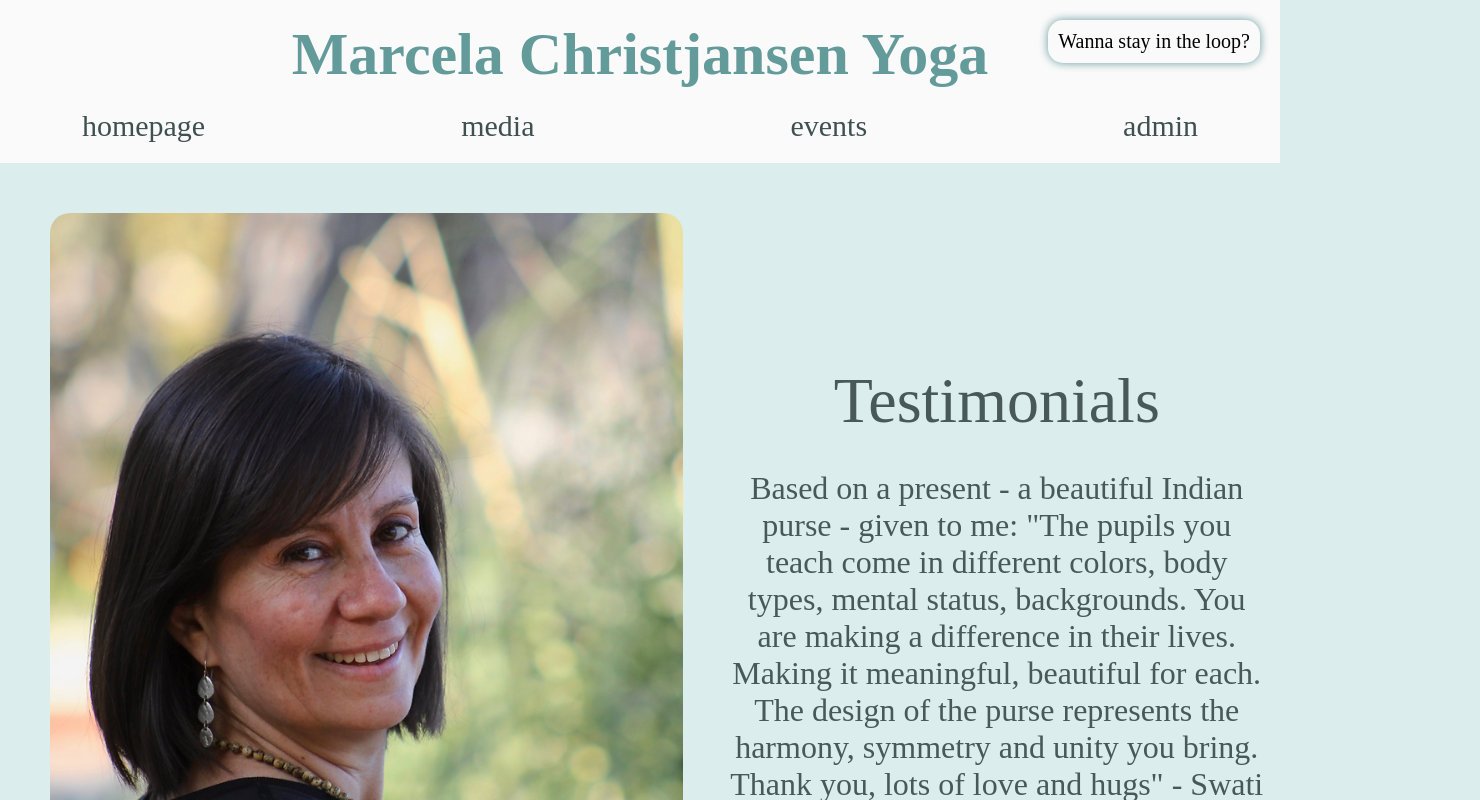
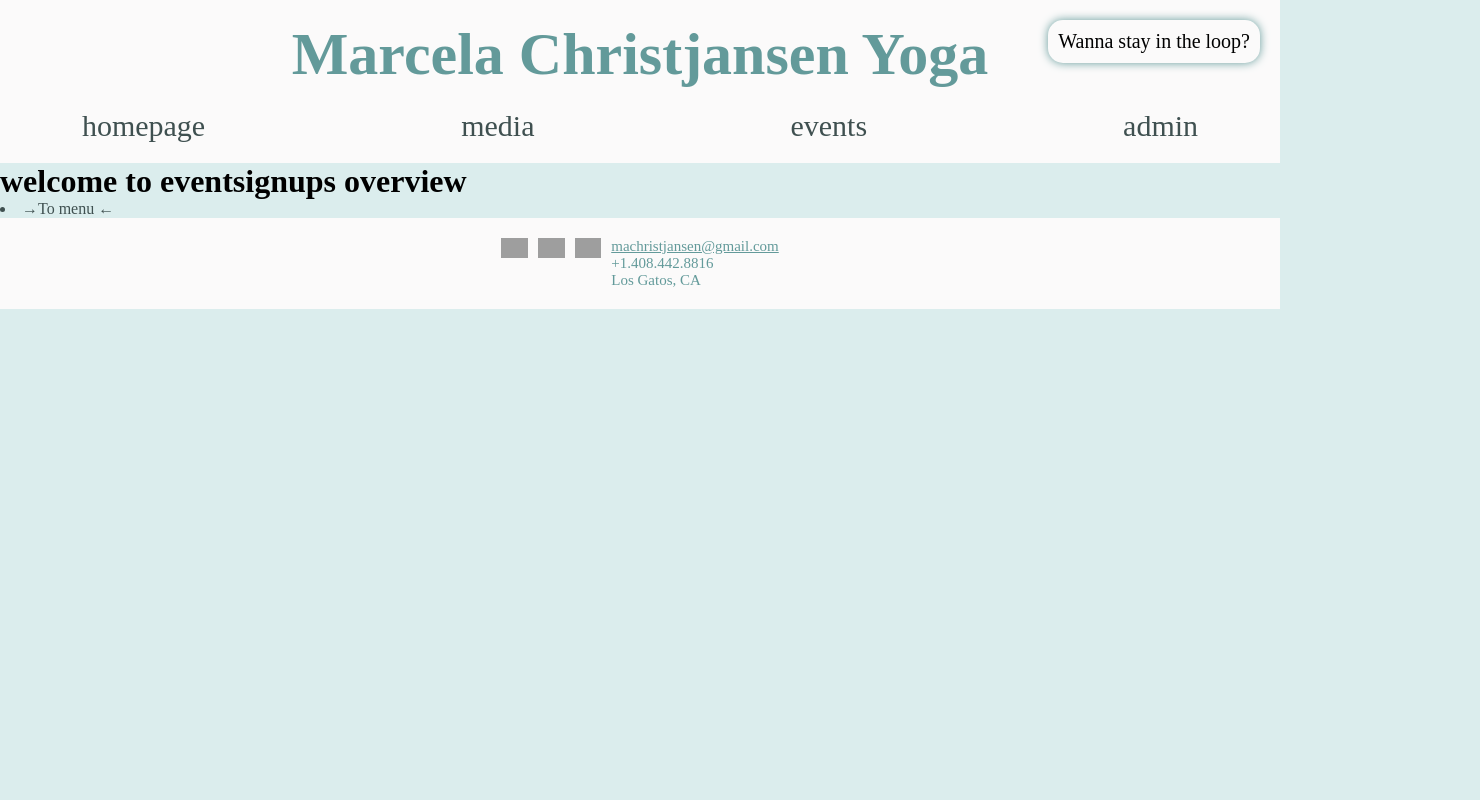
Before and after one commit to MaxusTheOne/Yoga-frontend, a React (Vite) app in the folder YogaFrontend/: page /eventSignups in a window 1280 px wide. Shown: the top 800 px of the page, 1480 px wide, since content can reach past the window. Built offline with nearby package versions, Linux system fonts and the light colour scheme; grey boxes are pictures that could not be loaded; a web font is replaced by a local one.

Commit message:
set up basic structure for event signup overview page

```diff
--- a/YogaFrontend/src/App.jsx
+++ b/YogaFrontend/src/App.jsx
@@ -11,6 +11,7 @@ import ContentManagement from './components/Adminpage/Content overview/ContentMa
 import EventManagement from './components/Adminpage/Event overview/EventManagement.jsx'
 import ExtendedMenu from './components/Adminpage/Menu overview/ExtendedMenu.jsx'
 import SeeAllMembers from './components/Adminpage/Member overview/SeeAllMembers.jsx'
+import EventSignups from './components/Adminpage/Event overview/EventSignups.jsx'
 
 // import "./homepage.css";
 
@@ -20,6 +21,7 @@ function App() {
             <Routes>
                 <Route path="/" element={<Homepage />} />
                 <Route path="*" element={<Homepage />} />
+                <Route path="eventSignups" element={<EventSignups />} />{' '}
                 <Route path="adminMenu" element={<ExtendedMenu />} />
                 <Route path="memberManagement" element={<MemberManagement />} />
                 <Route
--- a/YogaFrontend/src/components/Adminpage/Event overview/EventManagement.jsx
+++ b/YogaFrontend/src/components/Adminpage/Event overview/EventManagement.jsx
@@ -25,15 +25,17 @@ export default function EventManagement() {
                         <h2>Event management</h2>
                     </div>
                     <ul>
-                        <li onClick={handleOpenDialog} className="adminMenu-li">
-                            Add event
-                        </li>
-                        <li className="adminMenu-li">See event signups</li>
                         {openDialog && (
                             <AddEventForm
                                 handleCloseDialog={handleCloseDialog}
                             />
                         )}
+                        <li onClick={handleOpenDialog} className="adminMenu-li">
+                            Add event
+                        </li>
+                        <NavLink to="/eventSignups">
+                            <li className="adminMenu-li">See event signups</li>
+                        </NavLink>
                         <NavLink to="/adminMenu">
                             <li className="adminMenu-li">
                                 &#8594;To menu &#8592;
--- /dev/null
+++ b/YogaFrontend/src/components/Adminpage/Event overview/EventSignups.jsx
@@ -0,0 +1,19 @@
+import { NavLink } from 'react-router-dom'
+import AnimatedPage from '../../Homepage/AnimatedPage'
+import Footer from '../../Homepage/Footer'
+import Header from '../../Homepage/Header'
+
+export default function EventSignups() {
+    return (
+        <>
+            <Header />
+            <AnimatedPage>
+                <h1>welcome to eventsignups overview</h1>
+                <NavLink to="/adminMenu">
+                    <li>&#8594;To menu &#8592;</li>
+                </NavLink>
+            </AnimatedPage>
+            <Footer />
+        </>
+    )
+}
```
